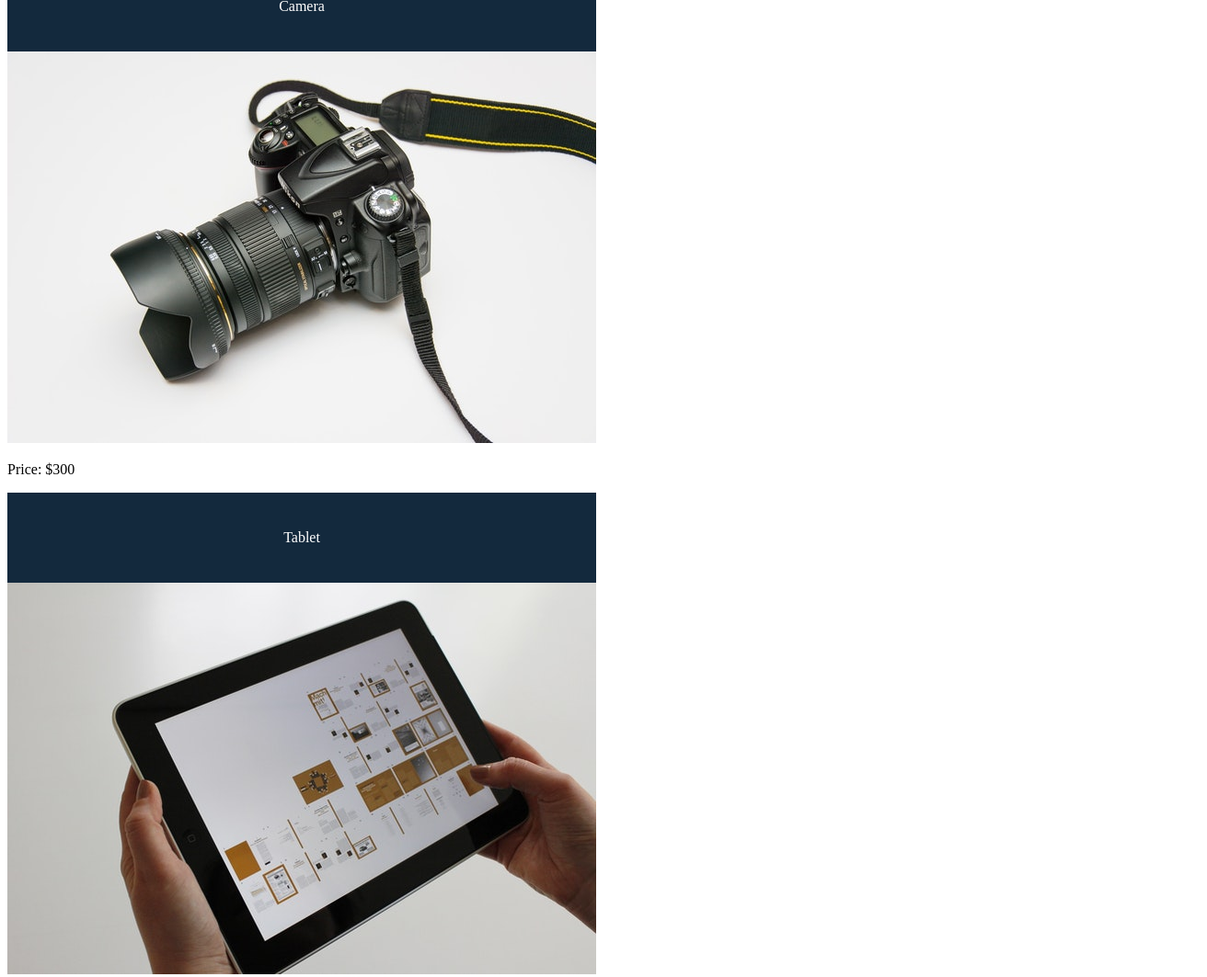
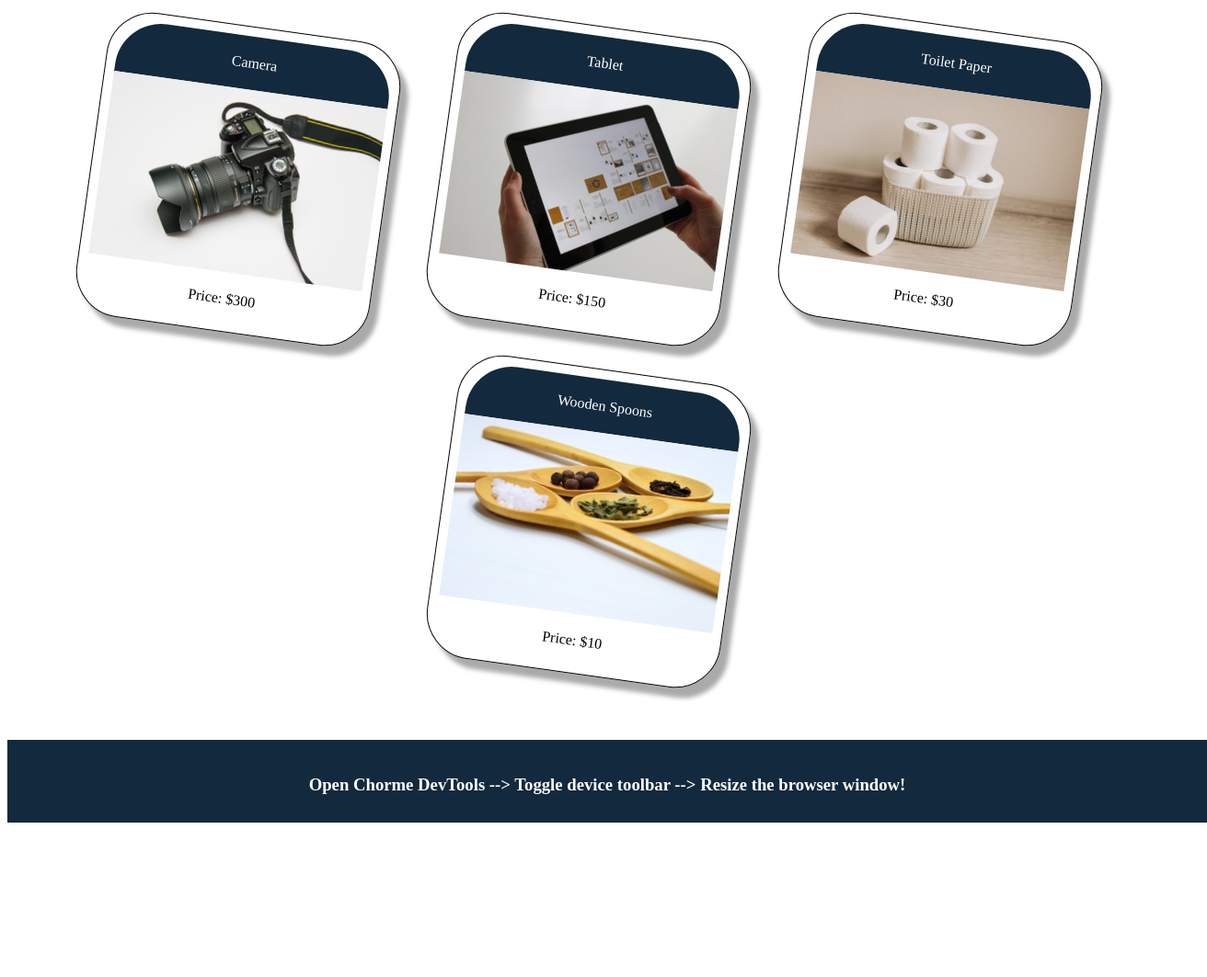
Before and after one commit to Vicak66/Module-2-05.CSS-Variables, a plain HTML site: page index.html in a window 1280 px wide. Shown: the part 300-1363 px from the top of the page at 92% size, 1312 px wide, since content can reach past the window. After the commit the page ends 1203 px from the top, so only its background shows below. Drawn offline with Linux system fonts and the light colour scheme.

Commit message:
completed css variables

```diff
--- a/assets/css/style.css
+++ b/assets/css/style.css
@@ -16,7 +16,7 @@ h1 {
     font-size: 2.5rem;
     margin-bottom: 10px;
 }
-h2 {
+h3 {
     font-size: 1.5;
     margin-bottom: 10px;
 }
@@ -44,3 +44,45 @@ main {
     display: flex;
     flex-wrap: wrap;
 }
+footer {
+    width: 100%;
+    bottom: 0;
+    padding: 20px;
+    text-align: center;
+    background: var(--black-color);
+    color: var(--white-color);
+    margin-top: auto;
+}
+.products {
+    flex: 1;
+    background-color: var(--white-color);
+    padding: 50px;
+    display: flex;
+    flex-wrap: wrap;
+    justify-content: space-evenly;
+}
+.card {
+    border-style: solid;
+    border-width: 1px;
+    border-radius: 50px;
+    padding: 10px;
+    flex: 0 0 300px;
+    transform: rotate(8deg);
+    box-shadow: 10px 10px 5px var(--boxshadow);
+    margin: 20px;
+}
+.card > header {
+    border-radius: 50px 50px 0px 0px;
+    padding: 20px;
+}
+.card > p {
+    text-align: center;
+}
+.card > img {
+    width: 100%;
+}
+@media screen and (max-width) {
+    main, nav {
+        flex-direction: column;
+    }
+}
--- a/index.html
+++ b/index.html
@@ -46,5 +46,11 @@
             </section>
         </div>
     </main>
+    <footer>
+        <h3>
+            Open Chorme DevTools --> Toggle device toolbar --> Resize the browser
+            window!
+        </h3>
+    </footer>
 </body>
 </html>
```
